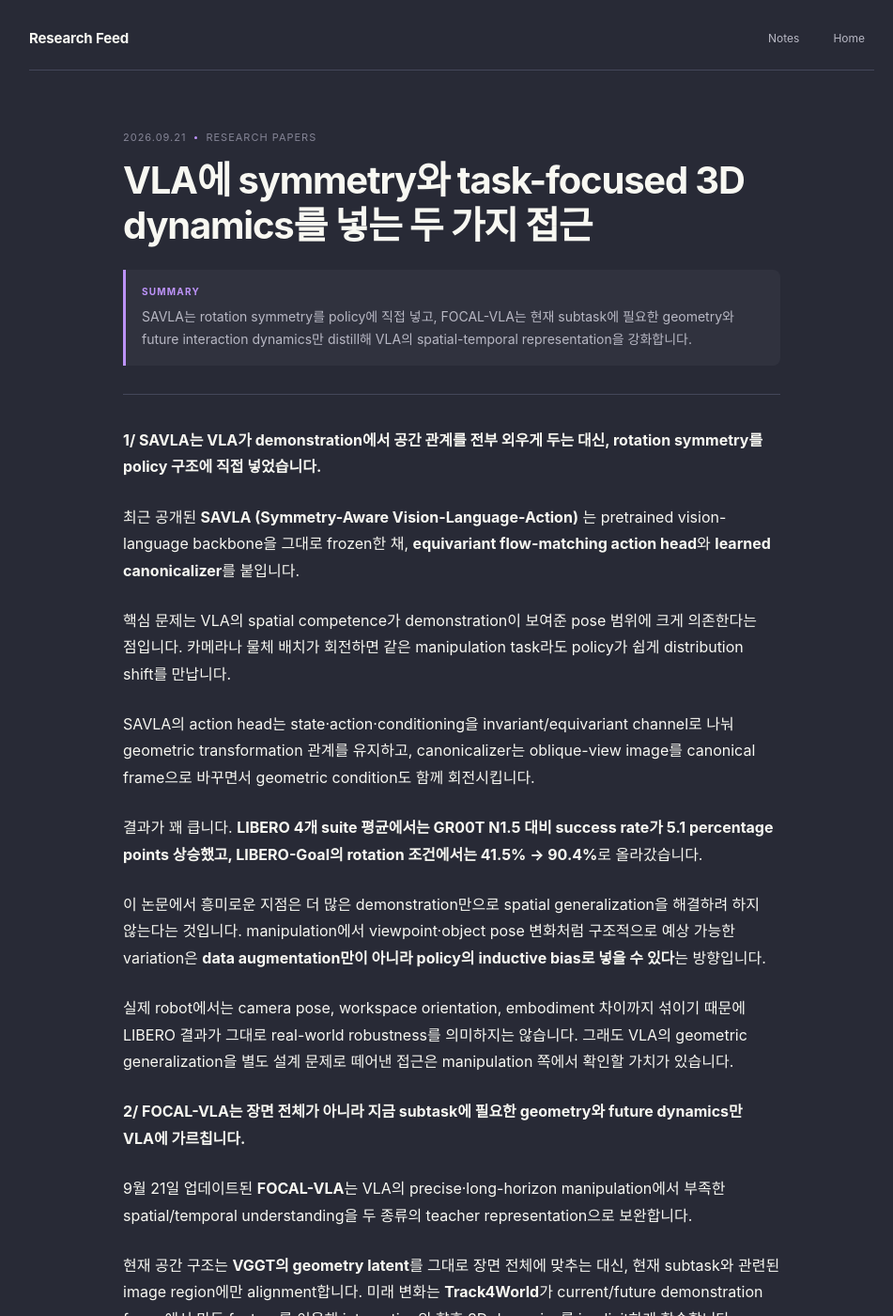
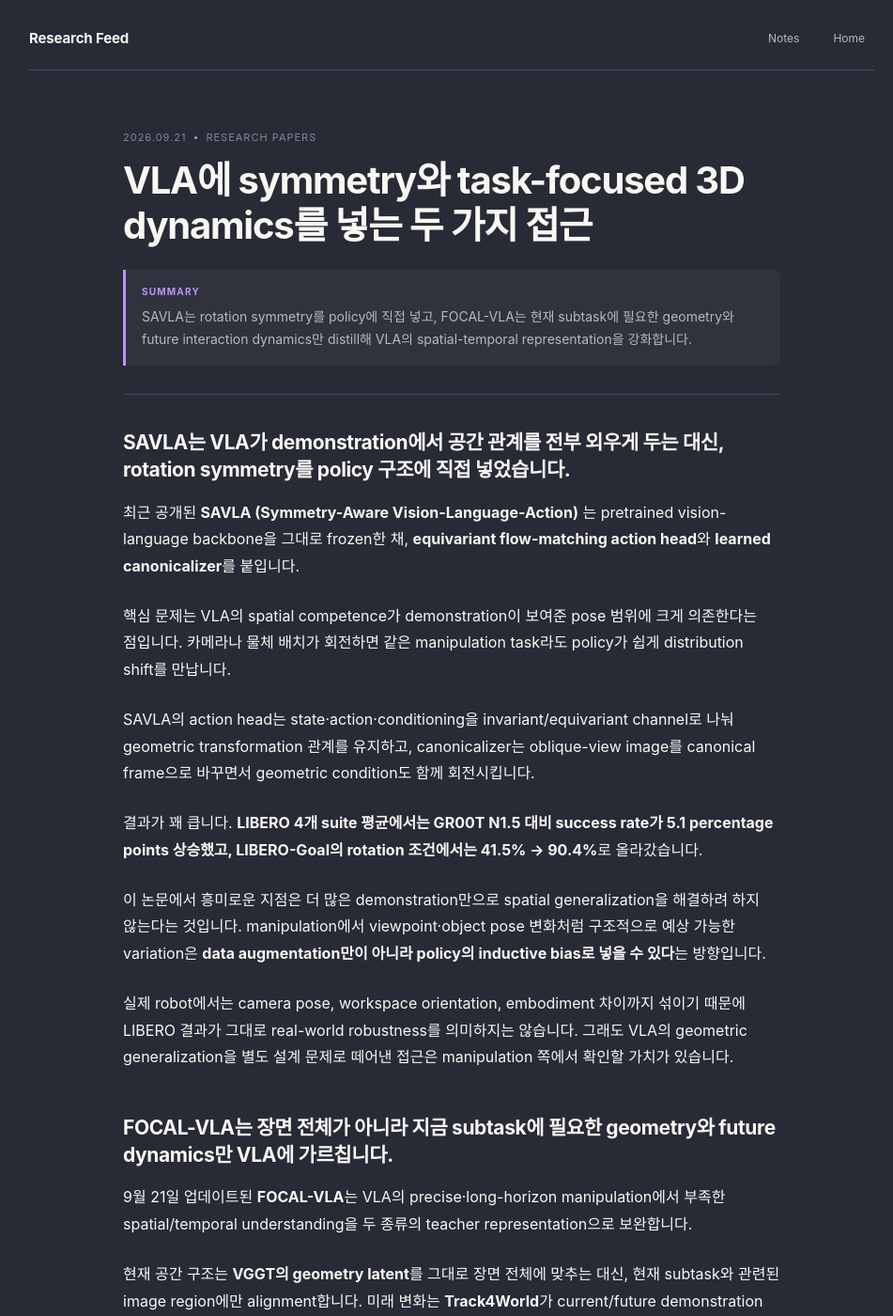
Before and after one commit to nayana224/nayana224.github.io, a Jekyll site: the page built from _research_feed/2026-09-21-research-papers.md, in a window 1280 px wide and 1400 px high. Shown: the whole window at 94% size, without its empty margins (159-1110 px from the left). Built offline with Jekyll 4.4.1, drawn with Linux system fonts in a browser that asks for light colours.

Commit message:
content: remove thread numbering from Research Feed

```diff
--- a/_research_feed/2026-09-21-research-papers.md
+++ b/_research_feed/2026-09-21-research-papers.md
@@ -7,8 +7,7 @@
 summary: "SAVLA는 rotation symmetry를 policy에 직접 넣고, FOCAL-VLA는 현재 subtask에 필요한 geometry와 future interaction dynamics만 distill해 VLA의 spatial-temporal representation을 강화합니다."
 ---
 
-**1/ SAVLA는 VLA가 demonstration에서 공간 관계를 전부 외우게 두는 대신, rotation symmetry를 policy 구조에 직접 넣었습니다.**
-
+## SAVLA는 VLA가 demonstration에서 공간 관계를 전부 외우게 두는 대신, rotation symmetry를 policy 구조에 직접 넣었습니다.
 최근 공개된 **SAVLA (Symmetry-Aware Vision-Language-Action)** 는 pretrained vision-language backbone을 그대로 frozen한 채, **equivariant flow-matching action head**와 **learned canonicalizer**를 붙입니다.
 
 핵심 문제는 VLA의 spatial competence가 demonstration이 보여준 pose 범위에 크게 의존한다는 점입니다. 카메라나 물체 배치가 회전하면 같은 manipulation task라도 policy가 쉽게 distribution shift를 만납니다.
@@ -21,8 +20,7 @@
 
 실제 robot에서는 camera pose, workspace orientation, embodiment 차이까지 섞이기 때문에 LIBERO 결과가 그대로 real-world robustness를 의미하지는 않습니다. 그래도 VLA의 geometric generalization을 별도 설계 문제로 떼어낸 접근은 manipulation 쪽에서 확인할 가치가 있습니다.
 
-**2/ FOCAL-VLA는 장면 전체가 아니라 지금 subtask에 필요한 geometry와 future dynamics만 VLA에 가르칩니다.**
-
+## FOCAL-VLA는 장면 전체가 아니라 지금 subtask에 필요한 geometry와 future dynamics만 VLA에 가르칩니다.
 9월 21일 업데이트된 **FOCAL-VLA**는 VLA의 precise·long-horizon manipulation에서 부족한 spatial/temporal understanding을 두 종류의 teacher representation으로 보완합니다.
 
 현재 공간 구조는 **VGGT의 geometry latent**를 그대로 장면 전체에 맞추는 대신, 현재 subtask와 관련된 image region에만 alignment합니다. 미래 변화는 **Track4World**가 current/future demonstration frame에서 만든 feature를 이용해 interaction의 향후 3D dynamics를 implicit하게 학습합니다.
@@ -36,7 +34,6 @@
 논문은 simulation benchmark와 real-world manipulation에서 baseline을 앞섰다고 보고하지만, 현재 arXiv abstract만으로는 모든 실험 조건과 generalization 범위를 판단하기 어렵습니다. 수치 자체보다 subtask-focused geometry distillation과 implicit world modeling이라는 설계 선택을 우선해서 볼 가치가 있습니다.
 
 ## Sources
-
 - [arXiv — SAVLA: Symmetry-Aware Vision-Language-Action Models for Robotic Manipulation](https://arxiv.org/abs/2609.16641)
 - [arXiv — FOCAL-VLA: Subtask-Guided Geometry Distillation and Implicit World Modeling for Vision-Language-Action Models](https://arxiv.org/abs/2609.21228)
 - [FOCAL-VLA Project Page](https://zhiyuan-gao.github.io/FOCAL-VLA/)
```
